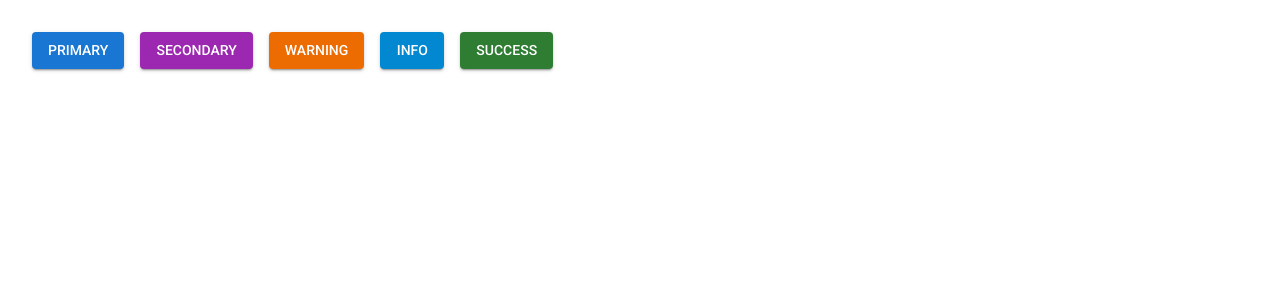
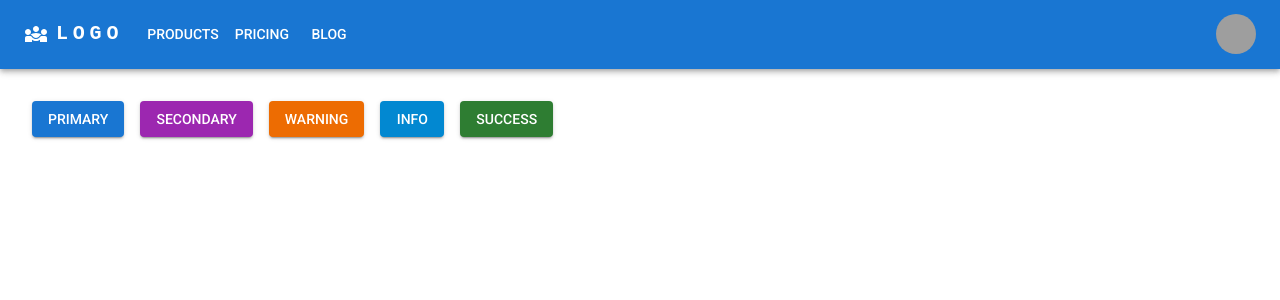
Before and after one commit to idaten-hack/team-generator-react, a React (Vite) app: page / in a window 1280 px wide. Shown: the top 300 px of the page. Built offline with nearby package versions, Linux system fonts and the light colour scheme; grey boxes are pictures that could not be loaded.

Commit message:
HeaderBar を追加

```diff
--- a/src/App.jsx
+++ b/src/App.jsx
@@ -3,6 +3,7 @@
 import createTheme from '@mui/material/styles/createTheme'
 import useMediaQuery from '@mui/material/useMediaQuery'
 
+import HeaderBar from './components/HeaderBar'
 import SampleComponent from './components/SampleComponent'
 
 function App() {
@@ -26,6 +27,7 @@
   return (
     <ThemeProvider theme={theme}>
       <CssBaseline />
+      <HeaderBar />
       <SampleComponent />
     </ThemeProvider>
   )
--- /dev/null
+++ b/src/components/HeaderBar.jsx
@@ -0,0 +1,162 @@
+import * as React from 'react'
+
+import Diversity3Icon from '@mui/icons-material/Diversity3'
+import MenuIcon from '@mui/icons-material/Menu'
+import AppBar from '@mui/material/AppBar'
+import Avatar from '@mui/material/Avatar'
+import Box from '@mui/material/Box'
+import Button from '@mui/material/Button'
+import Container from '@mui/material/Container'
+import IconButton from '@mui/material/IconButton'
+import Menu from '@mui/material/Menu'
+import MenuItem from '@mui/material/MenuItem'
+import Toolbar from '@mui/material/Toolbar'
+import Tooltip from '@mui/material/Tooltip'
+import Typography from '@mui/material/Typography'
+
+const pages = ['Products', 'Pricing', 'Blog']
+const settings = ['Profile', 'Account', 'Dashboard', 'Logout']
+
+export default function HeaderBar() {
+  const [anchorElNav, setAnchorElNav] = React.useState(null)
+  const [anchorElUser, setAnchorElUser] = React.useState(null)
+
+  const handleOpenNavMenu = (event) => {
+    setAnchorElNav(event.currentTarget)
+  }
+  const handleOpenUserMenu = (event) => {
+    setAnchorElUser(event.currentTarget)
+  }
+
+  const handleCloseNavMenu = () => {
+    setAnchorElNav(null)
+  }
+
+  const handleCloseUserMenu = () => {
+    setAnchorElUser(null)
+  }
+
+  return (
+    <AppBar position="static">
+      <Container maxWidth="xl">
+        <Toolbar disableGutters>
+          <Diversity3Icon sx={{ display: { xs: 'none', md: 'flex' }, mr: 1 }} />
+          <Typography
+            variant="h6"
+            noWrap
+            component="a"
+            href="/"
+            sx={{
+              mr: 2,
+              display: { xs: 'none', md: 'flex' },
+              fontFamily: 'monospace',
+              fontWeight: 700,
+              letterSpacing: '.3rem',
+              color: 'inherit',
+              textDecoration: 'none',
+            }}
+          >
+            LOGO
+          </Typography>
+
+          <Box sx={{ flexGrow: 1, display: { xs: 'flex', md: 'none' } }}>
+            <IconButton
+              size="large"
+              aria-label="account of current user"
+              aria-controls="menu-appbar"
+              aria-haspopup="true"
+              onClick={handleOpenNavMenu}
+              color="inherit"
+            >
+              <MenuIcon />
+            </IconButton>
+            <Menu
+              id="menu-appbar"
+              anchorEl={anchorElNav}
+              anchorOrigin={{
+                vertical: 'bottom',
+                horizontal: 'left',
+              }}
+              keepMounted
+              transformOrigin={{
+                vertical: 'top',
+                horizontal: 'left',
+              }}
+              open={Boolean(anchorElNav)}
+              onClose={handleCloseNavMenu}
+              sx={{
+                display: { xs: 'block', md: 'none' },
+              }}
+            >
+              {pages.map((page) => (
+                <MenuItem key={page} onClick={handleCloseNavMenu}>
+                  <Typography textAlign="center">{page}</Typography>
+                </MenuItem>
+              ))}
+            </Menu>
+          </Box>
+          <Diversity3Icon sx={{ display: { xs: 'flex', md: 'none' }, mr: 1 }} />
+          <Typography
+            variant="h5"
+            noWrap
+            component="a"
+            href=""
+            sx={{
+              mr: 2,
+              display: { xs: 'flex', md: 'none' },
+              flexGrow: 1,
+              fontFamily: 'monospace',
+              fontWeight: 700,
+              letterSpacing: '.3rem',
+              color: 'inherit',
+              textDecoration: 'none',
+            }}
+          >
+            LOGO
+          </Typography>
+          <Box sx={{ flexGrow: 1, display: { xs: 'none', md: 'flex' } }}>
+            {pages.map((page) => (
+              <Button
+                key={page}
+                onClick={handleCloseNavMenu}
+                sx={{ my: 2, color: 'white', display: 'block' }}
+              >
+                {page}
+              </Button>
+            ))}
+          </Box>
+
+          <Box sx={{ flexGrow: 0 }}>
+            <Tooltip title="Open settings">
+              <IconButton onClick={handleOpenUserMenu} sx={{ p: 0 }}>
+                <Avatar alt="Remy Sharp" src="/static/images/avatar/2.jpg" />
+              </IconButton>
+            </Tooltip>
+            <Menu
+              sx={{ mt: '45px' }}
+              id="menu-appbar"
+              anchorEl={anchorElUser}
+              anchorOrigin={{
+                vertical: 'top',
+                horizontal: 'right',
+              }}
+              keepMounted
+              transformOrigin={{
+                vertical: 'top',
+                horizontal: 'right',
+              }}
+              open={Boolean(anchorElUser)}
+              onClose={handleCloseUserMenu}
+            >
+              {settings.map((setting) => (
+                <MenuItem key={setting} onClick={handleCloseUserMenu}>
+                  <Typography textAlign="center">{setting}</Typography>
+                </MenuItem>
+              ))}
+            </Menu>
+          </Box>
+        </Toolbar>
+      </Container>
+    </AppBar>
+  )
+}
```
